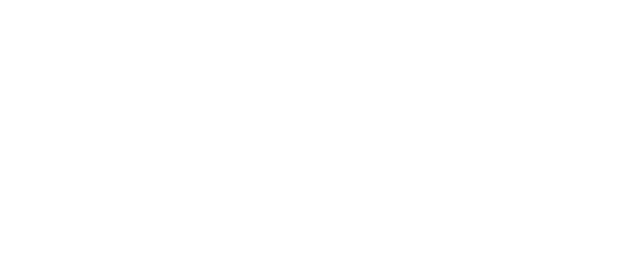
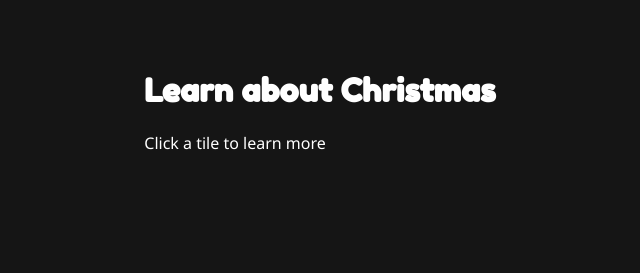
Before and after one commit to skydiver-a/christmas, a plain HTML site: page index.html in a window 1280 px wide. Shown: the whole page, without its empty margins (305-945 px from the left). Drawn offline with Linux system fonts and the light colour scheme.

Commit message:
feat: add grid structure to html & css

```diff
--- a/index.html
+++ b/index.html
@@ -5,12 +5,23 @@
   <meta http-equiv="X-UA-Compatible" content="IE=edge">
   <meta name="viewport" content="width=device-width, initial-scale=1.0">
   <title>Xmas</title>
-  <link rel="icon" type="image/png" href="christmas-ball-icon.png">
-  <link href="http://fonts.googleapis.com/css2?family=Fredoka+One&display=swap">
-  <link type="text/css" rel="stylesheet" href="style.css">
+  <link rel="icon" type="image/png" href="src/christmas-ball-icon.png">
+  <link type="text/css" rel="stylesheet" href="src/style.css">
 </head>
 <body>
-  <div class="root"></div>
-  <script type="text/javascript" src="index.js"></script>
+  <div class="container">
+    <div class="grid">
+      <header>
+        <h1>Learn about Christmas</h1>
+        <p>Click a tile to learn more</p>
+      </header>
+      <div class="block"></div>
+      <div class="block"></div>
+      <div class="block"></div>
+      <div class="block-big"></div>
+      <div class="block-small"></div>
+    </div>
+  </div>
+  <script type="module" src="src/index.js"></script>
 </body>
 </html>
--- /dev/null
+++ b/src/ContentModal.js
@@ -0,0 +1,7 @@
+import Modal from './Modal.js';
+
+export default class ContentModal extends Modal {
+  constructor(classes, {}) {
+
+  }
+}
--- /dev/null
+++ b/src/Modal.js
@@ -0,0 +1,5 @@
+export default class Modal {
+  constructor(classes) {
+
+  }
+}
--- /dev/null
+++ b/src/index.js
@@ -0,0 +1,6 @@
+import Modal from './Modal.js';
+import ContentModal from './ContentModal.js';
+
+window.onload = function() {
+
+}
--- /dev/null
+++ b/src/style.css
@@ -0,0 +1,124 @@
+
+@import url("http://fonts.googleapis.com/css2?family=Fredoka+One&display=swap");
+
+* {
+  box-sizing: border-box;
+}
+
+body {
+  background-color: #151515;
+  margin: 0;
+  padding: 0;
+  font-family:'Segoe UI', Tahoma, Geneva, Verdana, sans-serif;
+}
+
+a,
+a:visited {
+  color: inherit;
+}
+
+.container {
+  display: flex;
+  justify-content: center;
+  color: white;
+}
+
+@media (min-width: 768px) and (max-height: 768px) {
+  .container {
+    align-items: center;
+    height: 100vh;
+  }
+}
+
+header {
+  height: 120px;
+  grid-row: 1;
+  grid-column: 1/4;
+}
+
+header h1 {
+  font-family: "Fredoka One";
+}
+
+.grid {
+  display: grid;
+  grid-template-columns: repeat(3, auto);
+  grid-template-rows: repeat(12, auto);
+  gap: 10px;
+  padding: 50px;
+}
+
+.grid .block:nth-of-type(1) {
+  grid-row: 2/4;
+  grid-column: 1/4;
+}
+
+.grid .block:nth-of-type(2) {
+  grid-row: 4/6;
+  grid-column: 1/4;
+}
+
+.grid .block:nth-of-type(3) {
+  grid-row: 6/8;
+  grid-column: 1/4;
+}
+
+.grid .block-big {
+  grid-row: 8/11;
+  grid-column: 1/4;
+}
+
+.grid .block-small {
+  grid-row: 11;
+  grid-column: 1/4;
+}
+
+@media (min-width: 768px) {
+  .grid {
+    grid-template-columns: repeat(6, auto);
+    grid-template-rows: repeat(6, auto);
+  }
+
+  .grid .block:nth-of-type(3) {
+    grid-row: 1/3;
+    grid-column: 4/7;
+  }
+
+  .grid .block-big {
+    grid-row: 3/6;
+    grid-column: 4/7;
+  }
+
+  .grid .block-small {
+    grid-row: 6;
+    grid-column: 1/6;
+  }
+}
+
+.block {
+  display: grid;
+  grid-template-columns: repeat(3, 1fr);
+  grid-template-rows: repeat(2, 1fr);
+  gap: inherit;
+}
+
+.block-big {
+  display: grid;
+  grid-template-columns: repeat(3, 1fr);
+  grid-template-rows: repeat(3, 1fr);
+  gap: inherit;
+}
+
+.block-small {
+  display: grid;
+  grid-template-columns: repeat(3, 1fr);
+  grid-template-rows: repeat(2, 1fr);
+  gap: inherit;
+}
+
+@media (min-width: 768px) {
+  .block-small {
+    grid-template-columns: repeat(5, 1fr);
+    grid-template-rows: repeat(1, 1fr);
+  }
+}
```
Also changed, not shown: index.js (deleted), src/christmas-ball-icon.png (renamed from christmas-ball-icon.png), style.css (deleted).
